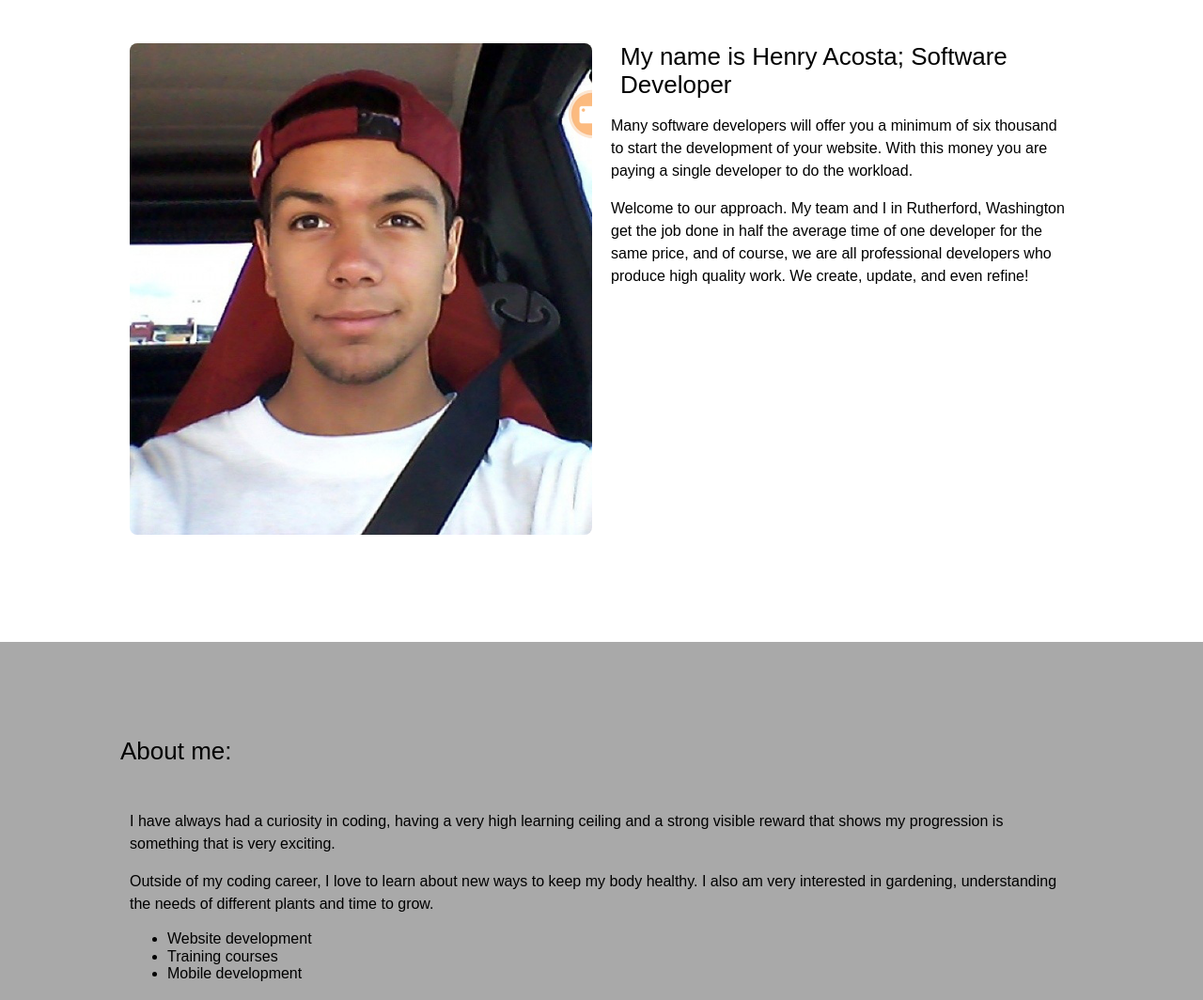
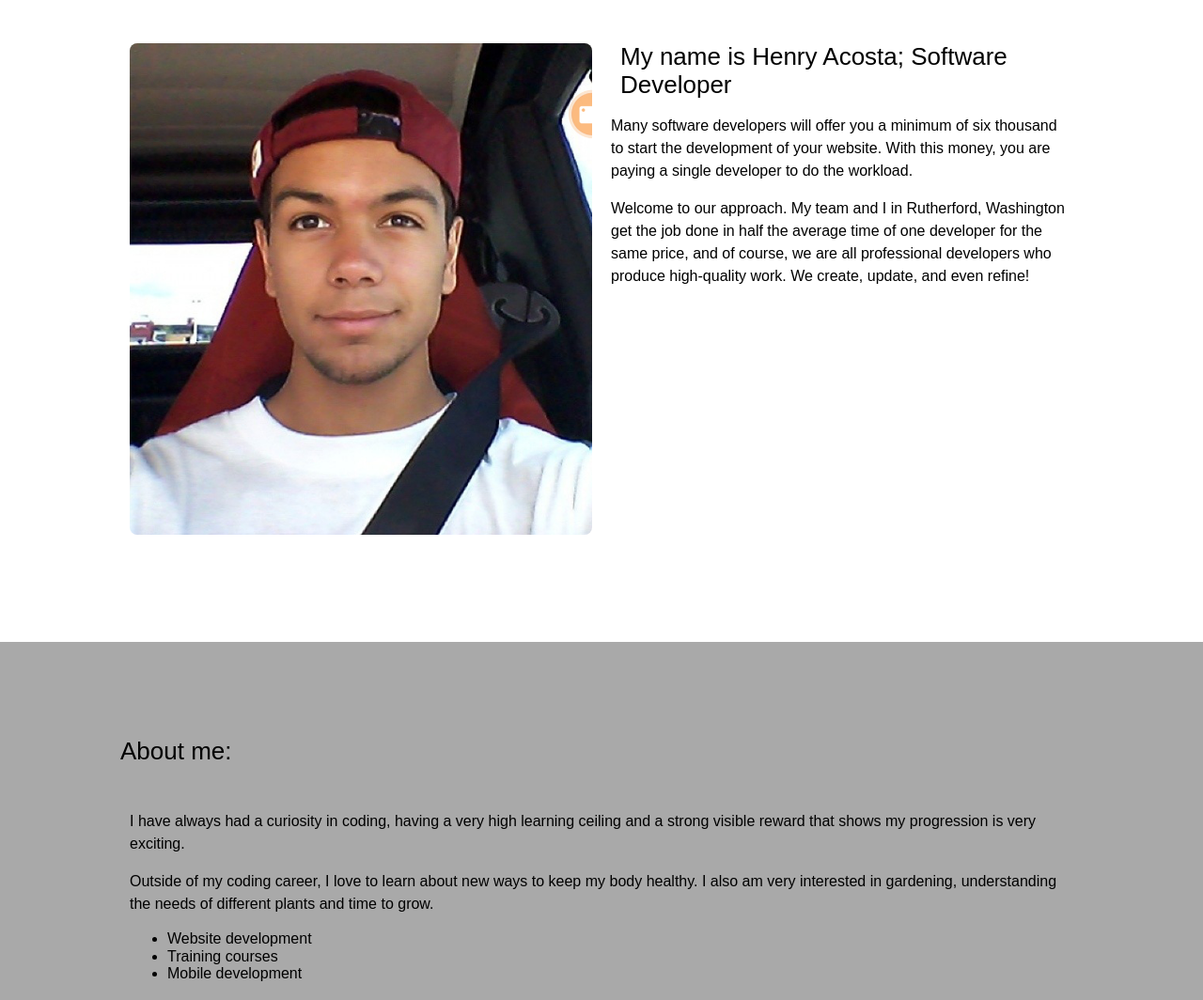
Before and after one commit to acostahenry96/portfoliov2, a plain HTML site: page index.html in a window 1280 px wide. Shown: the part 100-1164 px from the top of the page at 94% size. Drawn offline with nearby package versions, Linux system fonts and the light colour scheme.

Commit message:
grammerly was used and fixed one last error in vaildoritor, linkedin goes to linkedin

```diff
--- a/index.html
+++ b/index.html
@@ -35,15 +35,13 @@
                 <div class = "item">
                 <h1>My name is Henry Acosta; Software Developer</h1>
                 <p>
-                    Many software developers will offer you a minimum of six thousand
-                    to start the development of your website. With this money you are paying
-                    a single developer to do the workload.
+                    Many software developers will offer you a minimum of six thousand to start the development of your website.
+                    With this money, you are paying a single developer to do the workload.
                 </p>
                 <p>
-                    Welcome to our approach. My team and I in Rutherford, Washington get the job done in
-                    half the average time of one developer for the same price, and of course,
-                    we are all professional developers who produce high quality work. We create, update,
-                    and even refine!
+                    Welcome to our approach. My team and I in Rutherford, Washington get the job done in half the average time of one developer
+                    for the same price, and of course,
+                    we are all professional developers who produce high-quality work. We create, update, and even refine!
                 </p>
             </div>
            </div>
@@ -56,13 +54,12 @@
         <h2 id="about">About me:</h2>
         <div class="group">
             <div class="item item-double">
-                <p>I have always had a curiosity in coding,
-                    having a very high learning ceiling and a strong visible reward that shows
-                    my progression is something that is very exciting.</p>
+                <p>I have always had a curiosity in coding, having a very high learning ceiling and a
+                    strong visible reward that shows my progression is very exciting.</p>
                 <p>Outside of my coding career,
                      I love to learn about new ways to keep my body healthy.
                      I also am very interested in gardening, understanding the needs of different plants and time to grow.</p>
-                     <p><ul><li>Website development</li><li>Training courses</li><li>Mobile development</li></ul></p>
+                     <ul><li>Website development</li><li>Training courses</li><li>Mobile development</li></ul>
                     </div>
         </div>
     </section>
@@ -117,7 +114,7 @@
         </div>
         <div class="item item-double">
             <p>Phone #: <a href="tel:407-222-9878">407-222-9878</a></p>
-            <p><a href="https://github.com/acostahenry96" target=”_blank”>GitHub</a> : <a href="https://github.com/acostahenry96" target=”_blank”>LinkedIn</a></p>
+            <p><a href="https://github.com/acostahenry96" target=”_blank”>GitHub</a> : <a href="https://www.linkedin.com/in/henry-acosta-98a45a1ba/" target=”_blank”>LinkedIn</a></p>
   <p>Email: <a href="mailto:acosta@email.com?subject=You%20are%20hired!!">acosta@email.com</a></p>
   <iframe src="https://www.google.com/maps/embed?pb=!1m14!1m12!1m3!1d36190.61832328479!2d-105.00449138533452!3d39.7279261040353!2m3!1f0!2f0!3f0!3m2!1i1024!2i768!4f13.1!5e0!3m2!1sen!2sus!4v1585761954616!5m2!1sen!2sus"  height="450" style="border:0;" allowfullscreen="" aria-hidden="false" tabindex="0"></iframe>
 </div>
```
